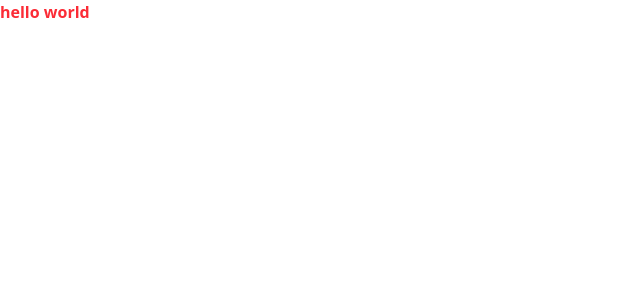
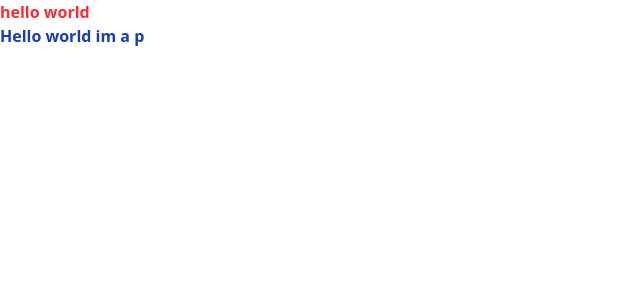
Before and after one commit to joebertcerezo/playframework-uploadFile-client, a Vue app: page / in a window 1280 px wide. Shown: the top 300 px of the page, without its empty margins (0-640 px from the left). Built offline with nearby package versions, Linux system fonts and the light colour scheme.

Commit message:
Update Dashboard.vue

```diff
--- a/src/components/Dashboard.vue
+++ b/src/components/Dashboard.vue
@@ -1,6 +1,7 @@
 <template>
   <div>
-    <h1 class="text-red-500 font-bold">hello world</h1>
+    <h1 class="font-bold text-red-500">hello world</h1>
+    <p class="font-bold text-blue-800">Hello world im a p</p>
   </div>
 </template>
 
```
